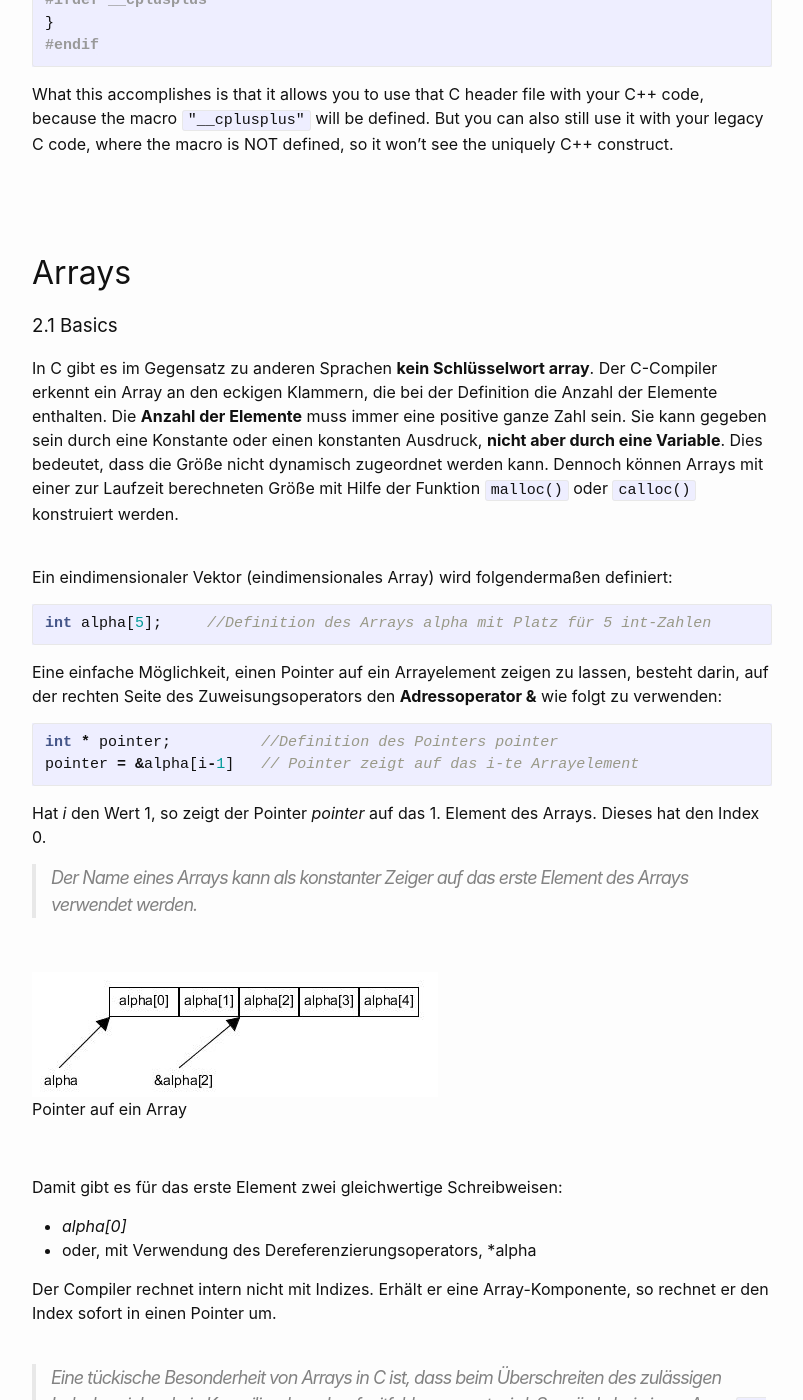
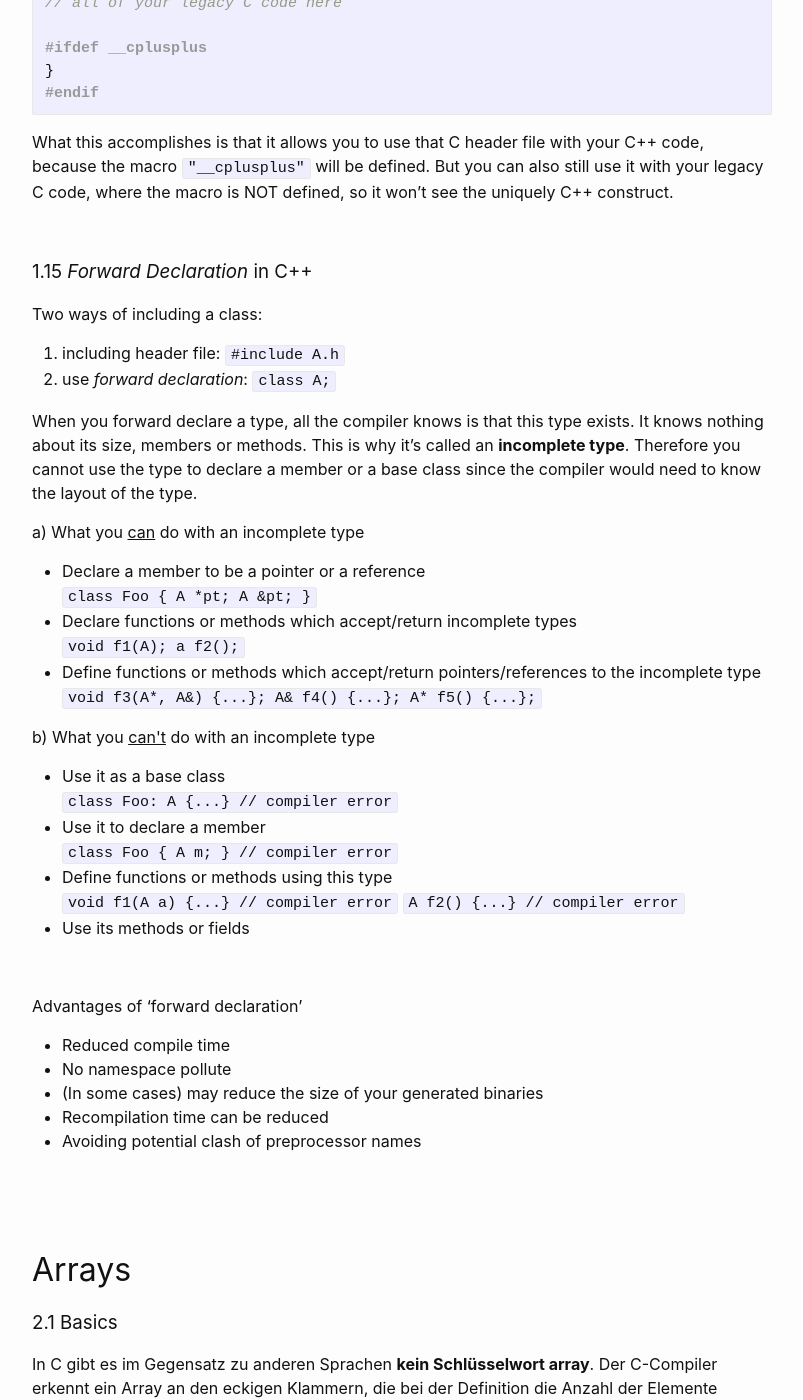
Before and after one commit to Hautaklyttn/progDocs, a Jekyll site: the page built from docs/articles/c_cpp.md, in a window 1280 px wide and 1400 px high, scrolled down 16330 px. Shown: the whole window, without its empty margins (238-1041 px from the left). Built offline with Jekyll 4.4.1, drawn with Linux system fonts in a browser that asks for light colours; some of the changed text lies outside the part shown.

Commit message:
Update c_cpp.md

````diff
--- a/docs/articles/c_cpp.md
+++ b/docs/articles/c_cpp.md
@@ -32,6 +32,7 @@ layout: default
 &nbsp;&nbsp;&nbsp;&nbsp;&nbsp; [<font size="-1">1.12 *Calling Convention* (`__stdcall`)</font>](#ch1-12)
 &nbsp;&nbsp;&nbsp;&nbsp;&nbsp; [<font size="-1">1.13 Namespaces</font>](#ch1-13)
 &nbsp;&nbsp;&nbsp;&nbsp;&nbsp; [<font size="-1">1.14 `extern c` in C++</font>](#ch1-14)
+&nbsp;&nbsp;&nbsp;&nbsp;&nbsp; [<font size="-1">1.15 *Forward Declaration* in C++</font>](#ch1-15)
 
 ### 2. Arrays
 &nbsp;&nbsp;&nbsp;&nbsp;&nbsp; [<font size="-1">2.1 Basics</font>](#ch2-1)
@@ -65,6 +66,7 @@ layout: default
 &nbsp;&nbsp;&nbsp;&nbsp;&nbsp; [<font size="-1">6.1 String</font>](#ch6-1)
 &nbsp;&nbsp;&nbsp;&nbsp;&nbsp; [<font size="-1">6.2 [Win API] `#define DECLARE_HANDLE(n)`</font>](#ch6-2)
 &nbsp;&nbsp;&nbsp;&nbsp;&nbsp; [<font size="-1">6.3 [Win API] `HWND` (Fenster Handle)</font>](#ch6-3)
+&nbsp;&nbsp;&nbsp;&nbsp;&nbsp; [<font size="-1">6.4 *The C++ Standard Template Library* (Container-Klasse)</font>](#ch6-4)
 
 ### 7. How To's & Special Syntax
 &nbsp;&nbsp;&nbsp;&nbsp;&nbsp; [<font size="-1">7.1 Emulation</font>](#ch7-1)
@@ -562,6 +564,44 @@ What this accomplishes is that it allows you to use that C header file with your
 
 &nbsp;
 
+<a name="ch1-15"></a>
+### 1.15 *Forward Declaration* in C++
+
+Two ways of including a class:
+1. including header file: `#include A.h`
+2. use *forward declaration*: `class A;`
+
+When you forward declare a type, all the compiler knows is that this type exists. It knows nothing about its size, members or methods. This is why it's called an **incomplete type**. Therefore you cannot use the type to declare a member or a base class since the compiler would need to know the layout of the type.
+
+a) What you <u>can</u> do with an incomplete type
+   - Declare a member to be a pointer or a reference
+     `class Foo { A *pt; A &pt; }`
+   - Declare functions or methods which accept/return incomplete types
+     `void f1(A); a f2();`
+   - Define functions or methods which accept/return pointers/references to the incomplete type
+     `void f3(A*, A&) {...}; A& f4() {...}; A* f5() {...};`
+
+b) What you <u>can't</u> do with an incomplete type
+   - Use it as a base class
+     `class Foo: A {...}     // compiler error`
+   - Use it to declare a member
+     `class Foo { A m; }     // compiler error`
+   - Define functions or methods using this type
+     `void f1(A a) {...}     // compiler error`
+     `A f2() {...}           // compiler error`
+   - Use its methods or fields
+
+&nbsp;
+
+Advantages of 'forward declaration'
+  - Reduced compile time
+  - No namespace pollute
+  - (In some cases) may reduce the size of your generated binaries
+  - Recompilation time can be reduced
+  - Avoiding potential clash of preprocessor names
+
+&nbsp;
+
 &nbsp;
 
 
@@ -1280,6 +1320,76 @@ HWND is a "handle to a window" and is part of the Win32 API . HWNDs are essentia
 
   ![hwnd](../assets/pics/hwnd01.png)
 
+- Funktion *EnumWindows*
+  Function enumerates all top-level windows currently on the screen by passing the handle to each window to an application-defined callback function. *EnumWindows* continues until the last top-level window is enumerated or the callback function returns FALSE.
+  ```c
+  BOOL WINAPI EnumWindows (WNDENUMPROC lpEnumFunc,..., LPARAM lParam);
+                                  (1)                      (2)
+  ```
+  (1) A pointer to an application-defined callback function (&rarr; 'EnumWindowsProc')
+  (2) An application-defined value to be passed to the callback function
+
+- Funktion *EnumWindowsProc*
+  A user defined function used with function *EnumWindows* (&rarr; argument (1)). It receives top-level window handles. *EnumWindowsProc* is a placeholder for the application-defined function name.
+  ```c
+  BOOL CALLBACK EnumWindowsProc (HWND hwnd,..., LPARAM lParam);
+                                  (1)                      (2)
+  ```
+  (1) A handle to a top-level window
+  (2) The application-defined value given in *EnumWindows*
+
+&nbsp;
+
+<a name="ch6-4"></a>
+### 6.4 *The C++ Standard Template Library* ('Container-Klasse')
+
+> STL := The Standard Template Library (STL) is a set of C++ template classes to provide common programming data structures and functions such as lists, stacks, arrays, etc. It is a library of container classes, algorithms, and iterators. It is a generalized library and so, its components are parameterized.
+
+&nbsp;
+
+Flowchart of Adaptive Containers and Unordered Containers
+![stl](../assets/pics/stl_01.png)
+
+Flowchart of Sequence conatiners and ordered containers
+![stl](../assets/pics/stl_02.png)
+
+&nbsp;
+
+**Template classes**
+
+- `map`
+
+  Der Container `map` nimmt zwei Arten von Elementen auf, der Erste ist der Suchschlüssel (oder 'key') und der Zweite ist das eigentliche Datenelement, das durch den Schlüssel gefunden werden soll. So werden bei der Definition eines Map-Containers zwei Typen angegeben: der Erste für den Schlüssel, der Zweite für den Wert. Die eckigen Klammern werden von der `map` so überladen, dass der Schlüssel dazwischen angegeben wird. Der gesamte Ausdruck bezeichnet dann das Datenelement.
+
+  ```c
+  #include <string>
+  #include <maps>
+
+  int main () {
+    map <string, string> Kennzeichen;
+    Kennzeichen["HH"] = 'Hansestadt Hamburg';
+  }
+  ```
+  &nbsp;
+
+  **Functions**
+
+  - *find()*
+     Wollen Sie prüfen, ob es ein Element überhaupt gibt, sollten Sie die Elementfunktion 'find()' verwenden:
+     ```c
+     if (Kennzeichen.find("KI")==Kennzeichen.end()) {
+       cout << "Nicht gefunden!" << endl;
+     }
+     ```
+  - *size()*
+     Returns the number of elements in the map.
+  - *pair insert(keyvalue, mapvalue)*
+    Adds a new element to the map.
+  - *erase(iterator position)*
+    Removes the element at the position pointed by the iterator.
+  - *erase(const g)*
+    Removes the key value ‘g’ from the map.
+
 &nbsp;
 
 &nbsp;
````
